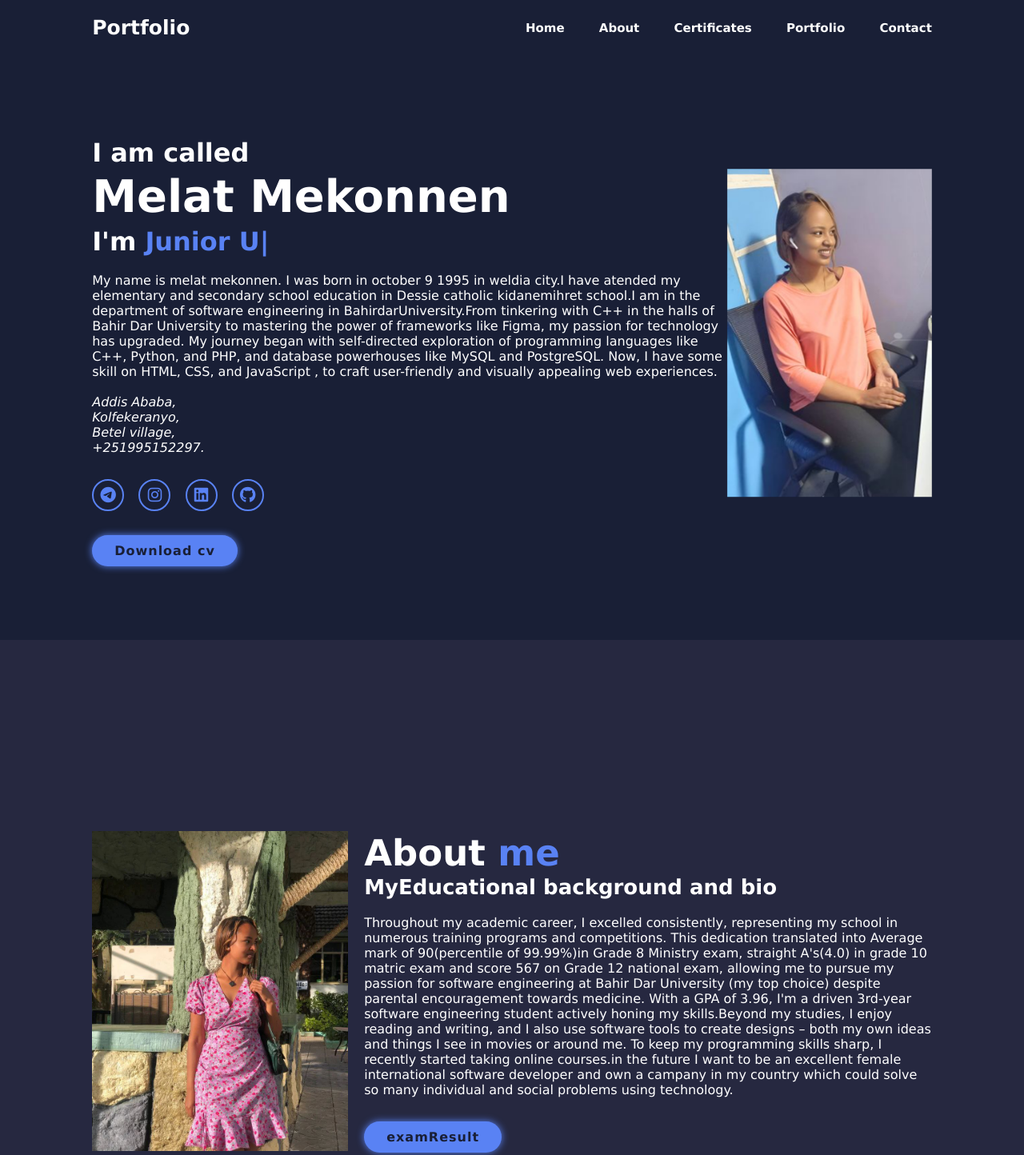
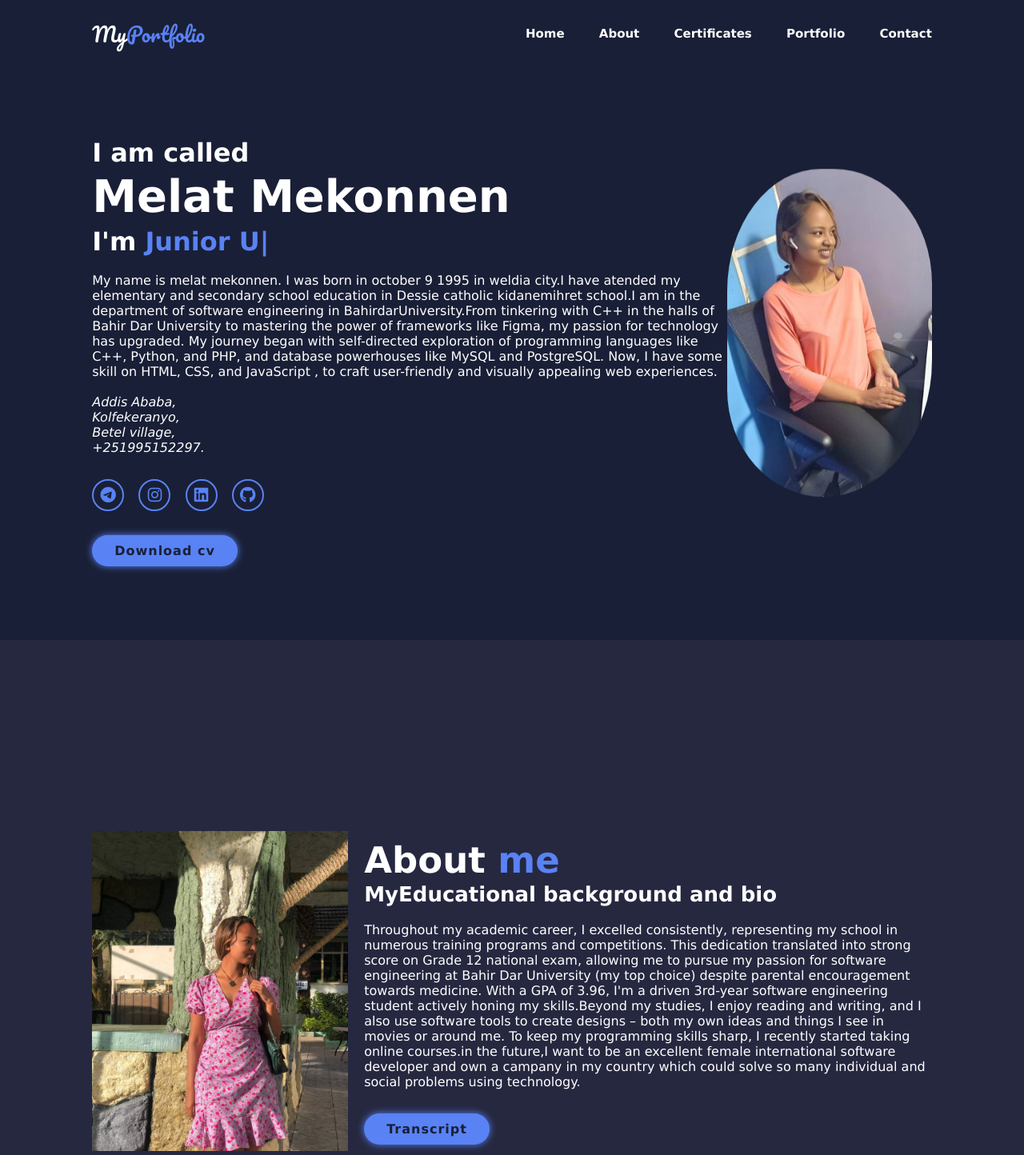
Before and after one commit to Mel2119/personalinfo, a plain HTML site: page index.html in a window 1280 px wide. Shown: the top 1444 px of the page at 80% size. Drawn offline with nearby package versions, Linux system fonts and the light colour scheme.

Commit message:
second commit

```diff
--- a/assets/css/style.css
+++ b/assets/css/style.css
@@ -85,9 +85,11 @@ span{
     font-weight: 700;
     line-height: 1.3;
 }
+
 .home-img img{
     width: 20vw;
     animation: floatImage 4s ease-in-out infinite;
+     border-radius: 60% 63% 70% 62% / 49% 46% 55% 43%;
 }
 @keyframes floatImage{
     0%{
--- a/index.html
+++ b/index.html
@@ -5,6 +5,10 @@
     <meta name="viewport" content="width=device-width, initial-scale=1.0">
     <!-- fontawesome icons-->
     <link rel="stylesheet" href="https://cdnjs.cloudflare.com/ajax/libs/font-awesome/6.5.1/css/all.min.css" integrity="sha512-DTOQO9RWCH3ppGqcWaEA1BIZOC6xxalwEsw9c2QQeAIftl+Vegovlnee1c9QX4TctnWMn13TZye+giMm8e2LwA==" crossorigin="anonymous" referrerpolicy="no-referrer" />
+    <!-- google font -->
+    <link rel="preconnect" href="https://fonts.googleapis.com">
+   <link rel="preconnect" href="https://fonts.gstatic.com" crossorigin>
+   <link href="https://fonts.googleapis.com/css2?family=Pacifico&display=swap" rel="stylesheet">
     <!-- main css -->
     <link rel="stylesheet" href="./assets/css/style.css">
     <title>personal portfolio</title>
@@ -12,7 +16,8 @@
 <body>
     <!-- header section -->
     <header class="header">
-        <a href="#" class="logo">Portfolio</a>
+        <a href="#" class="logo" style="font-family:'Pacifico', cursive;   font-weight: 400;
+        font-style: normal;">My<span style="font-family: 'Pacifico', cursive;">Portfolio</span></a>
         <i class="fa-solid fa-bars" id="menu-icon"></i>
         <nav class="navbar">
             <a href="#home" >Home</a>
@@ -51,9 +56,9 @@
             <h2 class="heading">About <span>me</span></h2>
             <h3>MyEducational background and bio</h3>
             <p>
-                Throughout my academic career, I excelled consistently, representing my school in numerous training programs and competitions. This dedication translated into Average mark of 90(percentile of 99.99%)in Grade 8 Ministry exam, straight A's(4.0) in grade 10 matric exam and score 567 on Grade 12  national exam, allowing me to pursue my passion for software engineering at Bahir Dar University (my top choice) despite parental encouragement towards medicine. With a GPA of 3.96, I'm a driven 3rd-year software engineering student actively honing my skills.Beyond my studies, I enjoy reading and writing, and I also use software tools to create designs –  both my own ideas and things I see in movies or around me. To keep my programming skills sharp, I recently started taking online courses.in the future I want to be an excellent female international software developer and own a campany in my country which could solve so many individual and social problems using technology.
+                Throughout my academic career, I excelled consistently, representing my school in numerous training programs and competitions. This dedication translated into strong score on Grade 12  national exam, allowing me to pursue my passion for software engineering at Bahir Dar University (my top choice) despite parental encouragement towards medicine. With a GPA of 3.96, I'm a driven 3rd-year software engineering student actively honing my skills.Beyond my studies, I enjoy reading and writing, and I also use software tools to create designs –  both my own ideas and things I see in movies or around me. To keep my programming skills sharp, I recently started taking online courses.in the future,I want to be an excellent female international software developer and own a campany in my country which could solve so many individual and social problems using technology.
             </p>
-            <a href="./assets/images/p22.jpg" class="btn">examResult</a>
+            <a href="./assets/images/myTranscript.docx" class="btn" download="transcript">Transcript</a>
         </div>
     </section>
     <!-- certeficate-service section -->
```
Also changed, not shown: assets/images/photo1.jpg (added), 1 other file.
